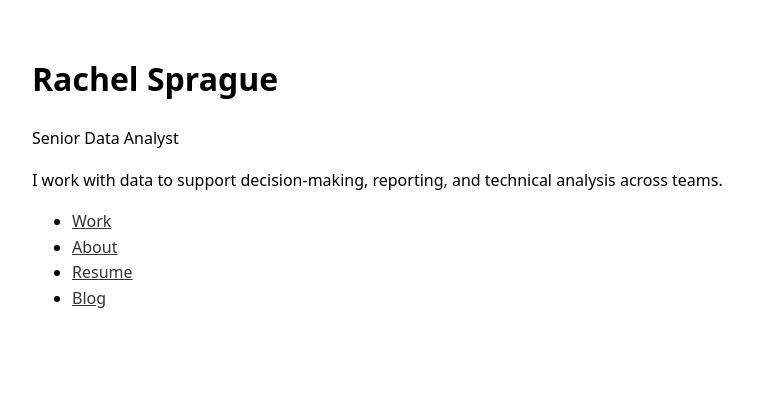
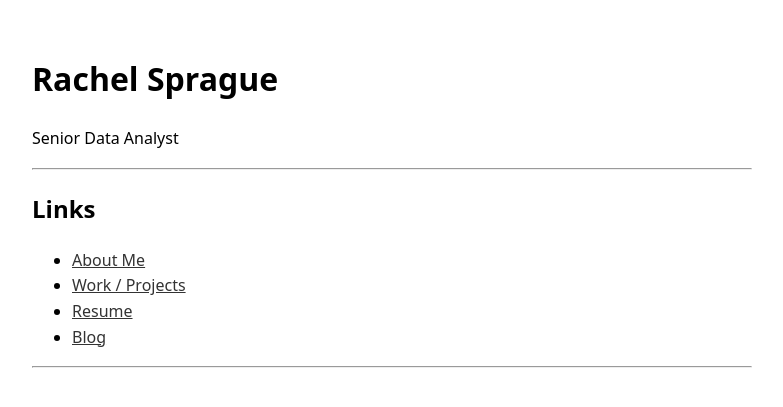
Before and after one commit to rachelsprague/rachelsprague.com, a Jekyll site: the page built from index.md, in a window 1280 px wide. Shown: the top 407 px of the page, without its empty margins (0-783 px from the left). Built offline with Jekyll 4.4.1, drawn with Linux system fonts in a browser that asks for light colours; our own code applies the rules of GitHub Pages for plain Markdown files.

Commit message:
Update index.md with new layout and links

```diff
--- a/index.md
+++ b/index.md
@@ -1,14 +1,21 @@
 ---
-title: Home
+layout: default
+title: Rachel Sprague
 ---
 
 # Rachel Sprague
 
 Senior Data Analyst
 
-I work with data to support decision-making, reporting, and technical analysis across teams.
+---
 
-- [Work](/work)
-- [About](/about)
+## Links
+
+- [About Me](/about)
+- [Work / Projects](/work)
 - [Resume](/resume)
 - [Blog](/blog)
+
+---
+
+<!-- *Contact me: [email@example.com](mailto:email@example.com)* -->
```
